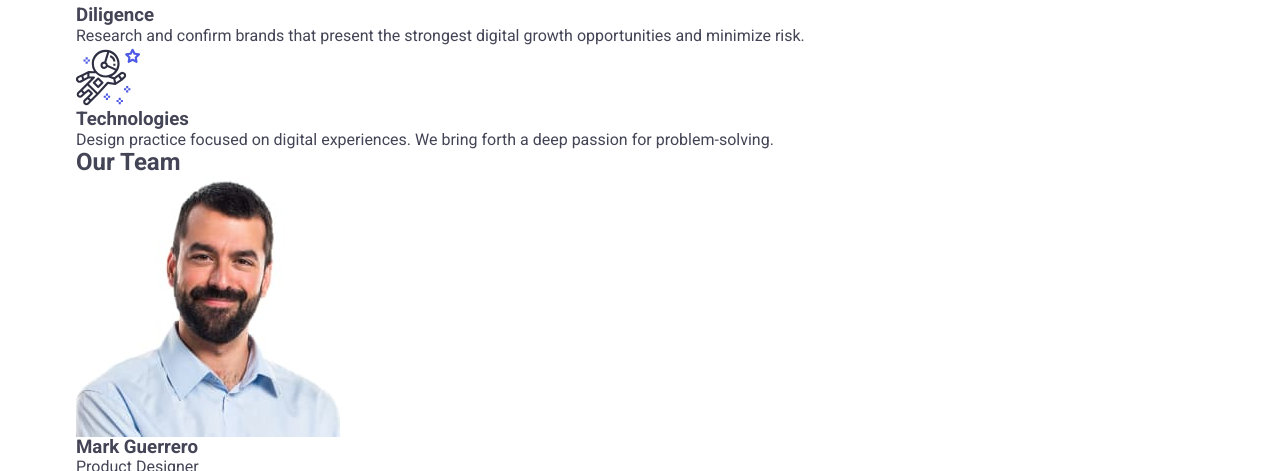
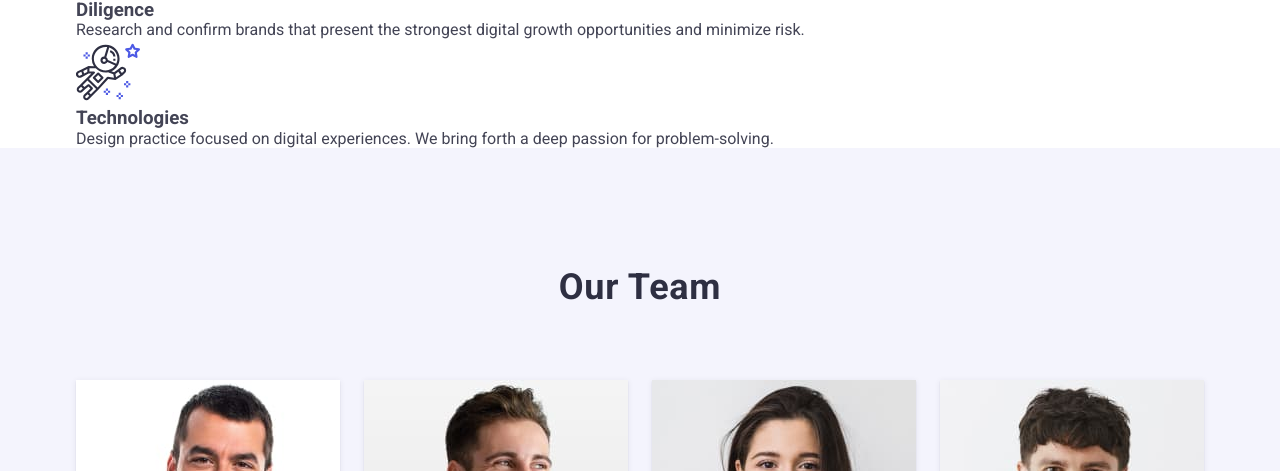
Before and after one commit to OksanaBakhaieva/goit-markup-hw-06-01, a plain HTML site: page index.html in a window 1280 px wide. Shown: the part 475-946 px from the top of the page. Drawn offline with nearby package versions, Linux system fonts and the light colour scheme.

Commit message:
Adopting of Team section.
Some questions I should have to do more (size of cards for Laptop)

```diff
--- a/css/styles.css
+++ b/css/styles.css
@@ -71,7 +71,6 @@ textarea {
   padding-left: 16px;
   padding-right: 16px;
 }
-
 
 /* Tablet screen*/
 @media screen and (min-width: 768px) {
@@ -295,9 +294,23 @@ textarea {
 } */
 
 /*Team Section*/
-/* .team-section {
+/*Phone screen*/
+.team-section {
   background-color: var(--cloud);
+  padding: 96px 0;
+}
+/* Tablet screen*/
+@media screen and (min-width: 768px) {
+  .team-section {
+    padding: 96px 0;
+  }
+}
+
+/* Laptop screen */
+@media screen and (min-width: 1158px) {
+  .team-section {
     padding: 120px 0;
+  }
 }
 
 .team-section-main-title {
@@ -312,22 +325,55 @@ textarea {
   margin-block-start: 0em;
 }
 
+/* Mobile */
 .team-list {
   display: flex;
-  gap: 24px;
+  flex-wrap: wrap;
+  gap: 72px;
   align-items: center;
   justify-content: center;
-  flex-wrap: wrap;
 }
 
 .team-card {
   background-color: var(--white);
   text-align: center;
   border-radius: 0 0 4px 4px;
-  flex-basis: calc((100% - 72px) / 4);
+  justify-content: center;
   box-shadow: 0px 2px 1px 0px rgba(46, 47, 66, 0.08),
     0px 1px 1px 0px rgba(46, 47, 66, 0.16),
     0px 1px 6px 0px rgba(46, 47, 66, 0.08);
+  margin: 0 auto;
+  padding: 0;
+}
+
+/* Tablet */
+@media screen and (min-width: 768px) {
+  .team-list {
+    display: flex;
+    flex-wrap: wrap;
+    justify-content: center;
+    column-gap: 24px;
+    row-gap: 64px;
+  }
+  .team-card {
+    text-align: center;
+    flex-basis: calc((100% - 24px) / 2);
+    padding: 0;
+  }
+}
+
+/*Desktop */
+@media screen and (min-width: 1158px) {
+  .team-list {
+    display: flex;
+    flex-wrap: wrap;
+    justify-content: center;
+    gap: 24px;
+  }
+  .team-card {
+    text-align: center;
+    flex-basis: calc((100% - 72px) / 4);
+  }
 }
 
 .card {
@@ -382,11 +428,10 @@ textarea {
   margin-block-start: 0;
   margin-block-end: 0;
   margin-bottom: 8px;
-} */
+}
 
 /*Portfolio Section*/
 /*Phone screen*/
-
 .portfolio-section {
   padding: 96px 0;
 }
@@ -422,7 +467,6 @@ textarea {
   flex-wrap: wrap;
   justify-content: center;
   gap: 48px;
-
 }
 .portfolio-item {
   width: 288px;
@@ -461,7 +505,6 @@ textarea {
   }
   .portfolio-item-image {
     width: 360px;
-    }
   }
 }
 
--- a/index.html
+++ b/index.html
@@ -1,4 +1,4 @@
-s<!DOCTYPE html>
+<!DOCTYPE html>
 <html lang="en">
   <head>
     <meta charset="UTF-8" />
```
Lines whose indentation alone changed are shown as unchanged.
